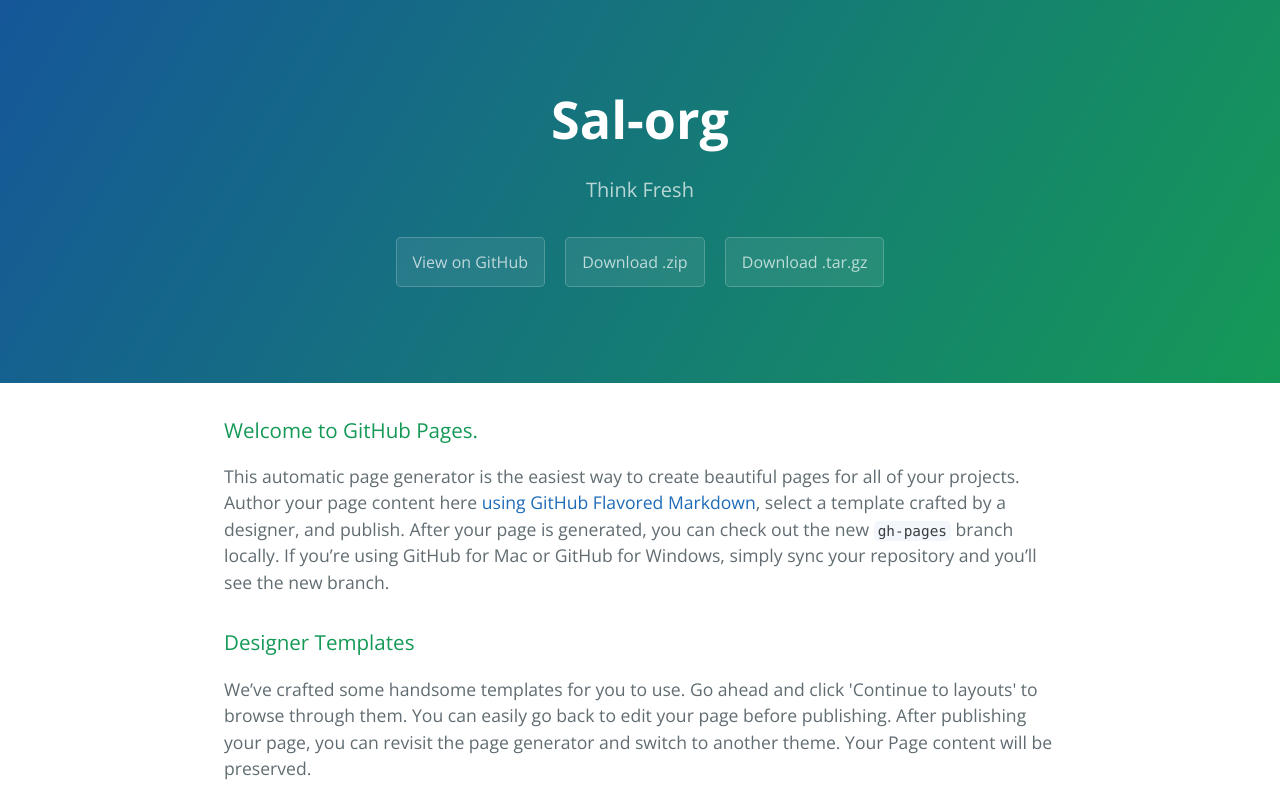
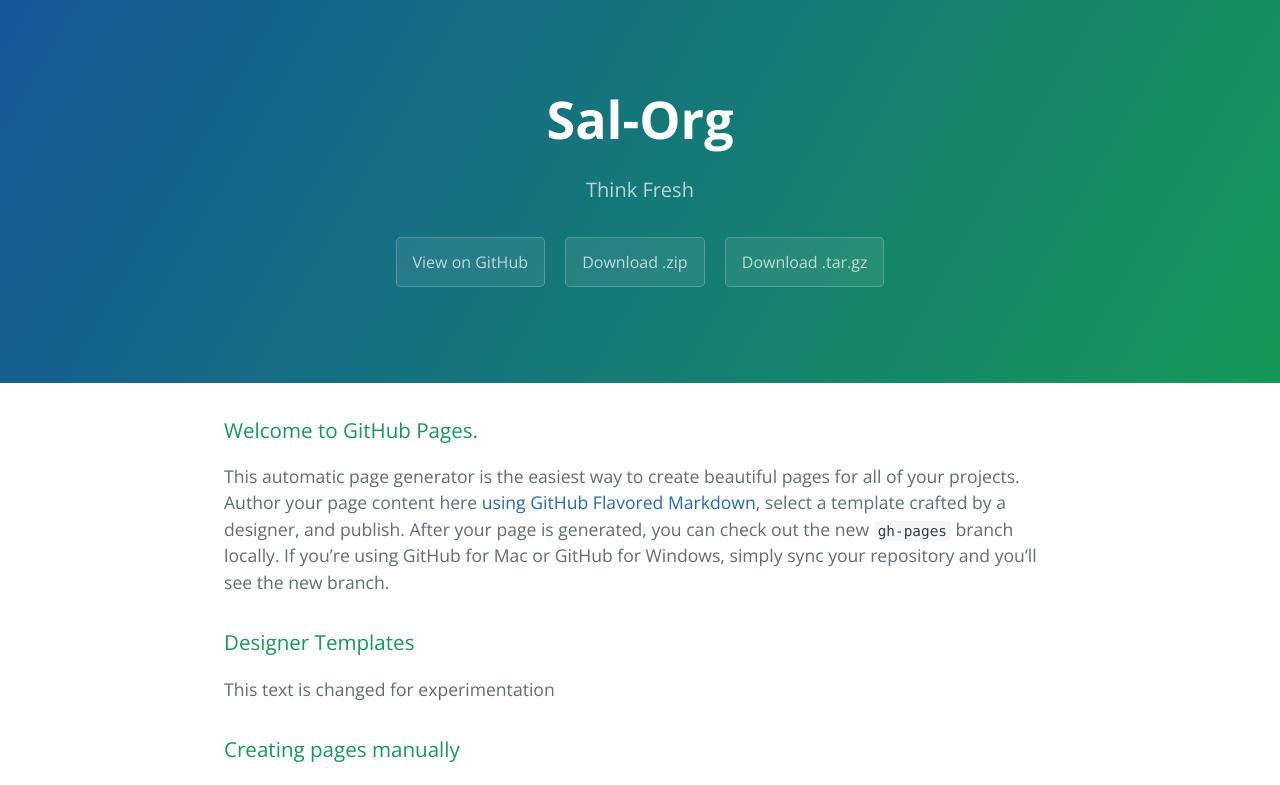
Before and after one commit to kaykaysea/sal-org, a plain HTML site: page index.html in a window 1280 px wide. Shown: the top 785 px of the page. Drawn offline with nearby package versions, Linux system fonts and the light colour scheme.

Commit message:
updated text

```diff
--- a/index.html
+++ b/index.html
@@ -11,7 +11,7 @@
   </head>
   <body>
     <section class="page-header">
-      <h1 class="project-name">Sal-org</h1>
+      <h1 class="project-name">Sal-Org</h1>
       <h2 class="project-tagline">Think Fresh</h2>
       <a href="https://github.com/kaykaysea/sal-org" class="btn">View on GitHub</a>
       <a href="https://github.com/kaykaysea/sal-org/zipball/master" class="btn">Download .zip</a>
@@ -27,7 +27,7 @@
 <h3>
 <a id="designer-templates" class="anchor" href="#designer-templates" aria-hidden="true"><span class="octicon octicon-link"></span></a>Designer Templates</h3>
 
-<p>We’ve crafted some handsome templates for you to use. Go ahead and click 'Continue to layouts' to browse through them. You can easily go back to edit your page before publishing. After publishing your page, you can revisit the page generator and switch to another theme. Your Page content will be preserved.</p>
+<p>This text is changed for experimentation</p>
 
 <h3>
 <a id="creating-pages-manually" class="anchor" href="#creating-pages-manually" aria-hidden="true"><span class="octicon octicon-link"></span></a>Creating pages manually</h3>
```
